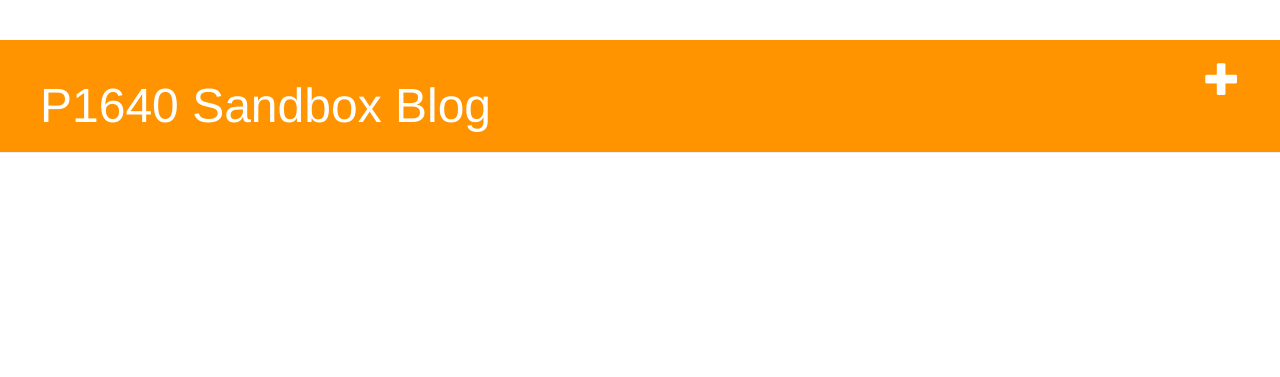
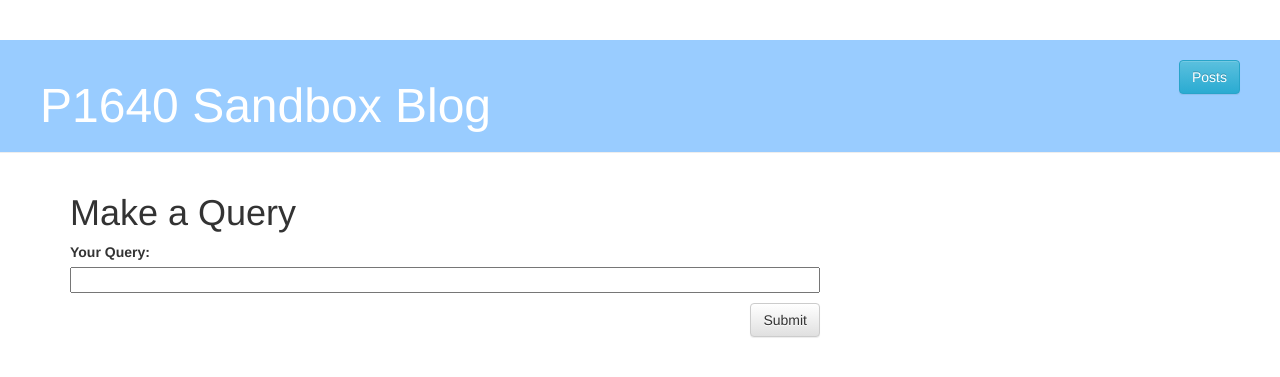
Before and after one commit to mauzyprime/astro-sandbox, a Django app: page / in a window 1280 px wide. Shown: the top 377 px of the page. Run offline with Django 3.2, Linux system fonts and the light colour scheme; data that the repository does not hold is empty; some libraries are stand-ins or nearby versions.

Commit message:
switched urls of queries and posts to make queries homepage; changed button from glyph to button

```diff
--- a/blog/static/blog/blog.css
+++ b/blog/static/blog/blog.css
@@ -1,5 +1,5 @@
 .page-header {
-    background-color: #ff9400;
+    background-color: #99ccff;
     margin-top: 0;
     padding: 20px 20px 20px 40px;
 }
@@ -15,7 +15,7 @@
 }
 
 h1, h2, h3, h4 {
-    font-family: 'Lobster', cursive;
+    font: 'Orbitron';
 }
 
 .date {
--- a/blog/templates/blog/base.html
+++ b/blog/templates/blog/base.html
@@ -7,12 +7,12 @@
    		<link rel="stylesheet" href="//maxcdn.bootstrapcdn.com/bootstrap/3.2.0/css/bootstrap.min.css">
 		<link rel="stylesheet" href="//maxcdn.bootstrapcdn.com/bootstrap/3.2.0/css/bootstrap-theme.min.css">
         <link href="http://fonts.googleapis.com/css?family=Lobster&subset=latin,latin-ext" rel="stylesheet" type="text/css">
-
+        <link rel="stylesheet" type="text/css" href="//fonts.googleapis.com/css?family=Orbitron" />
     </head>
     <body>
 
     <div class="page-header">
-        <a href="{% url 'query_new' %}" class="top-menu"><span class="glyphicon glyphicon-plus"></span></a>
+        <a href="{% url 'post_list' %}" class="top-menu"><button type="button" class="btn btn-info">Posts</button></a>
         <h1><a href="/">P1640 Sandbox Blog</a></h1>
     </div>
     <div class="content container">
--- a/blog/urls.py
+++ b/blog/urls.py
@@ -3,7 +3,7 @@ from . import views
 from django.contrib import admin
 
 urlpatterns = [
-	url(r'^$', views.post_list, name='post_list'),
-	url(r'^query/$', views.query_new, name='query_new'),
+	url(r'^posts/$', views.post_list, name='post_list'),
+	url(r'^$', views.query_new, name='query_new'),
 
 ]
```
